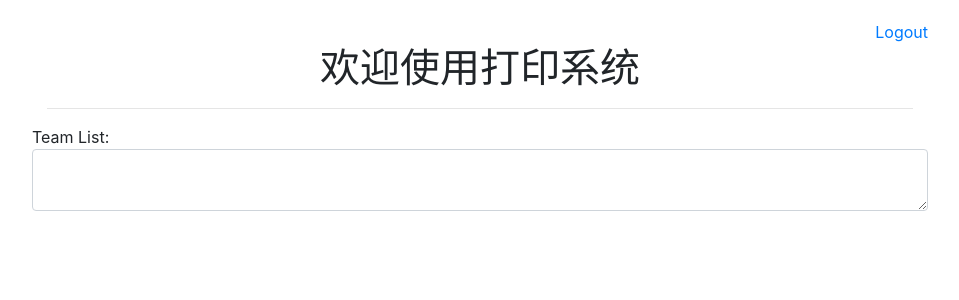
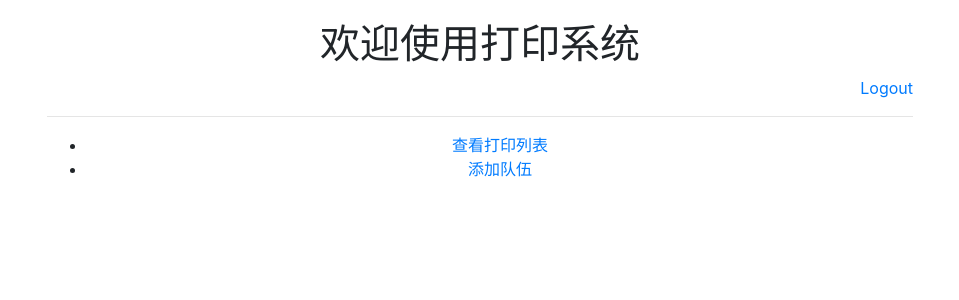
Before and after one commit to intspt/print, a Flask app: page / in a window 1280 px wide. Shown: the top 300 px of the page, without its empty margins (160-1119 px from the left). Run offline with Flask 2, Linux system fonts and the light colour scheme; a user stored in the database is signed in; some libraries are stand-ins or nearby versions.

Commit message:
edit html

```diff
--- a/app/static/css/main.css
+++ b/app/static/css/main.css
@@ -4,3 +4,12 @@
     top: 20px;
     margin: 0 auto;
 }
+
+#content{
+    width: 60%;
+}
+
+.label{
+    display: inline-block;
+    width: 200px;
+}
--- /dev/null
+++ b/app/templates/addteam.html
@@ -0,0 +1,4 @@
+{% extend "base.html"%}
+{% block content %}
+    <textarea id="content" rows="40"></textarea>
+{% endblock %}
--- a/app/templates/admin.html
+++ b/app/templates/admin.html
@@ -1,10 +1,7 @@
 {% extends "base.html" %}
 {% block content %}
-    <form>
-        <div class="row">
-        Team List:
-        <textarea  class="form-control" id = "content"></textarea>
-        <br/>
-        </div>
-    </form>
+    <ul>
+        <li><a href="/list">查看打印列表</a></li>
+        <li><a href="/addTeam">添加队伍</a></li>
+    </ul>
 {% endblock %}
--- a/app/templates/base.html
+++ b/app/templates/base.html
@@ -10,16 +10,16 @@
     </head>
     <body>
         <div id="wrapper">
-            <div style="text-align: right">
+            <div class="container">
+                <center>
+                    <h1>欢迎使用打印系统</h1>
+                    <div style="text-align: right">
                 {% if g.user.is_authenticated() %}
                     <a href={{ url_for('logout') }} type ="button"> Logout </a>
                 {% else %}
                     <a href={{ url_for('login') }}> Login </a>
                 {% endif %}
-            </div>
-            <div class="container">
-                <center>
-                    <h1>欢迎使用打印系统</h1>
+                </div>
                     <hr/>
                     {% block content%}
                     {% endblock %}
```
Also changed, not shown: app/templates/index.html (+8 -3 lines), app/templates/list.html (added, +18 -0 lines), app/templates/login.html (+4 -4 lines).
